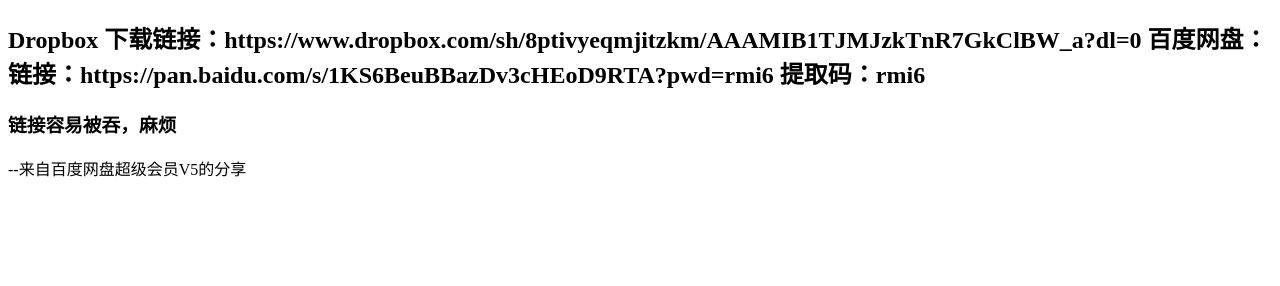
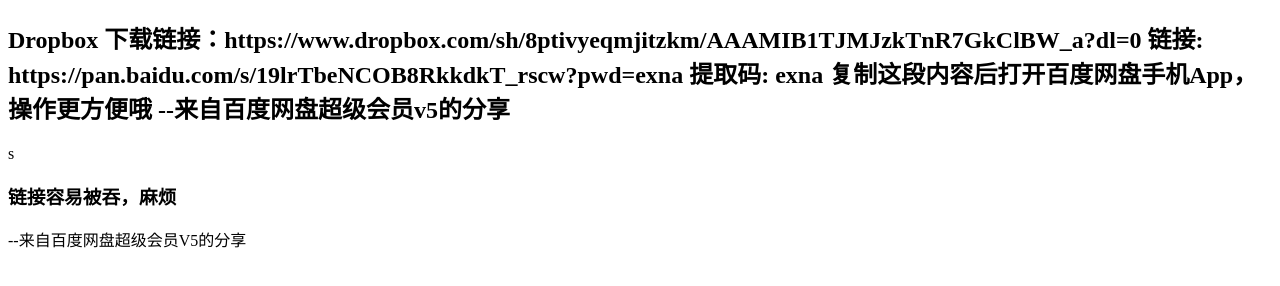
Before and after one commit to bitcard-space/bitcard-space.github.io, a plain HTML site: page index.html in a window 1280 px wide. Drawn offline with Linux system fonts and the light colour scheme.

Commit message:
Add files via upload

```diff
--- a/index.html
+++ b/index.html
@@ -8,8 +8,9 @@
 </head>
 <body>
     <h2>Dropbox 下载链接：https://www.dropbox.com/sh/8ptivyeqmjitzkm/AAAMIB1TJMJzkTnR7GkClBW_a?dl=0
-百度网盘：链接：https://pan.baidu.com/s/1KS6BeuBBazDv3cHEoD9RTA?pwd=rmi6
-提取码：rmi6 </h2>
+        链接: https://pan.baidu.com/s/19lrTbeNCOB8RkkdkT_rscw?pwd=exna 提取码: exna 复制这段内容后打开百度网盘手机App，操作更方便哦
+        --来自百度网盘超级会员v5的分享
+    </h2>s
 <h3>链接容易被吞，麻烦</h3>
 --来自百度网盘超级会员V5的分享
 </body>
```
